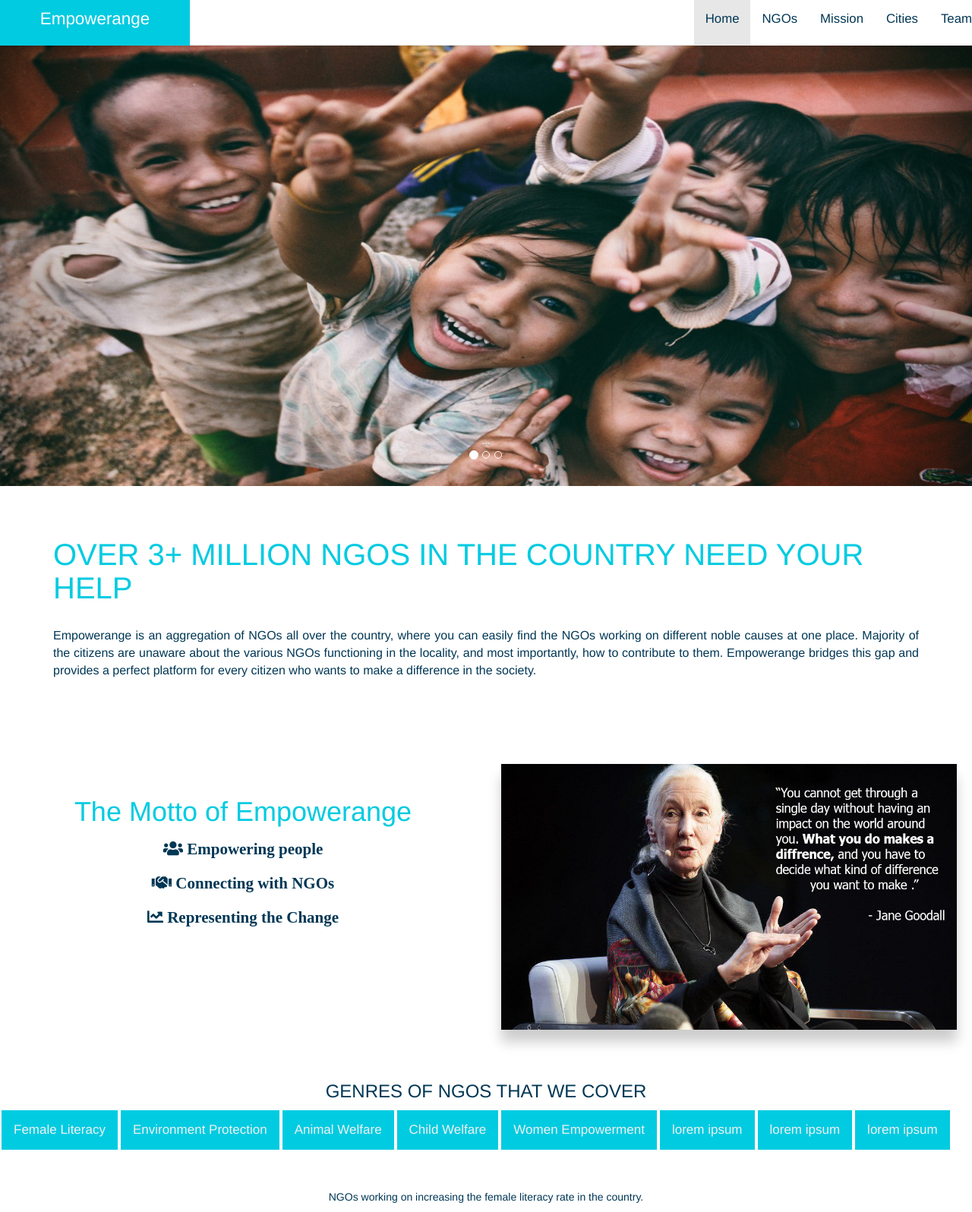
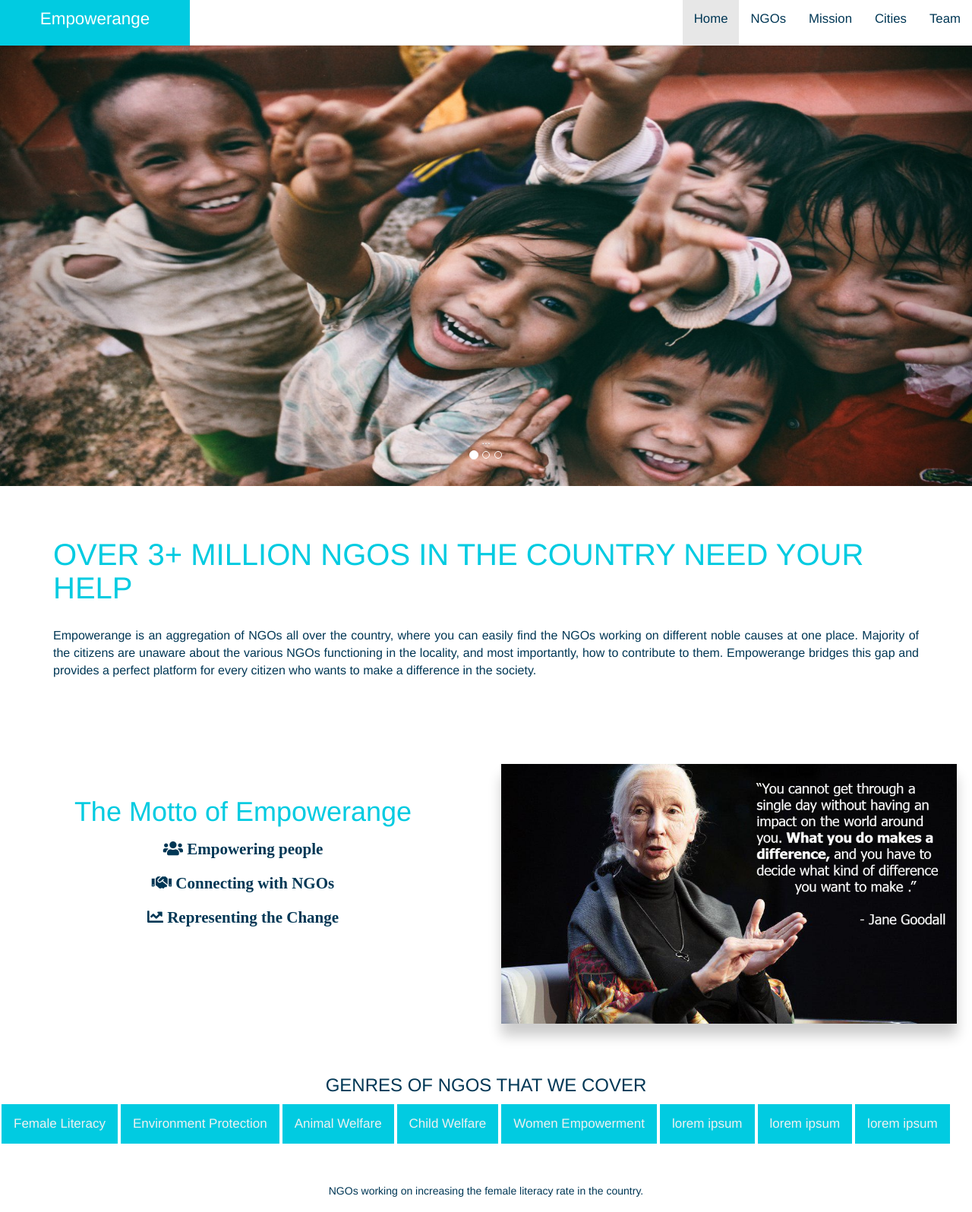
Before and after one commit to empowerange/empowerange.github.io, a PHP site: page /index/index.html in a window 1280 px wide. Shown: the top 1596 px of the page at 76% size. Run offline with PHP 8.4, Linux system fonts and the light colour scheme; some libraries are stand-ins or nearby versions; some web fonts are replaced.

Commit message:
jane goodall quote fixed,navbar fixed,

```diff
--- a/blog/blog.html
+++ b/blog/blog.html
@@ -46,7 +46,9 @@
                             <li><a href="../ngo/ngo.html" >NGOs </a></li>
                             <li><a href="../mission/mission.html">Mission </a></li>
                             <li><a href="../cities/cities.html">Cities </a></li>
-                            <li><a href="../team/team.html" style="padding-right:30px;">Team </a></li>
+                            <li><a href="../team/team.html">Team </a></li>
+                            <li > <a href=""></a></li>
+
 						</ul>
 					</div>
 				</div>
--- a/cities/cities.html
+++ b/cities/cities.html
@@ -45,7 +45,8 @@
                             <li><a href="../ngo/ngo.html" >NGOs </a></li>
                             <li><a href="../mission/mission.html">Mission </a></li>
                             <li class="active"><a href="../cities/cities.html">Cities </a></li>
-                            <li><a href="../team/team.html" style="padding-right:30px;">Team </a></li>
+                            <li><a href="../team/team.html">Team </a></li>
+                            <li > <a href=""></a></li>
                         </ul>
                     </div>
                 </div>
--- a/index/index.html
+++ b/index/index.html
@@ -40,12 +40,13 @@
 				<a href="#" class="navbar-brand brand text-center">Empowerange </a>
 			</div>
 			<div class="collapse navbar-collapse navbar-right " id="bs-nav-demo">
-				<ul class="nav navbar-nav text-center">
+        <ul class="nav navbar-nav text-center">
           <li class="active"><a href="../index/index.html" class="active"> Home</a></li>
           <li><a href="../ngo/ngo.html" >NGOs </a></li>
           <li><a href="../mission/mission.html">Mission </a></li>
           <li><a href="../cities/cities.html">Cities </a></li>
-          <li><a href="../team/team.html" style="padding-right:30px;">Team </a></li>
+          <li><a href="../team/team.html" >Team </a></li>
+          <li > <a href=""></a></li>
         </ul>
 			</div>
 		</div>
@@ -123,7 +124,7 @@
     </div>
     <div class="col-sm-6" >
         <div >
-            <img src="../img/jane.jpg"  class=" img-responsive imgProfile "  alt="">
+            <img src="../img/jane.jpg"  class="img img-responsive imgProfile "  alt="">
         </div>
     </div>
 </center>
--- a/index/style.css
+++ b/index/style.css
@@ -12,6 +12,11 @@
  .btn{
    padding: 10px 40px;
  }
+
+ .imgProfile{
+  max-height : 350px;
+  width: 600px;
+}
 
 
 /* tabs styles */
--- a/mission/mission.html
+++ b/mission/mission.html
@@ -46,7 +46,9 @@
           <li><a href="../ngo/ngo.html" >NGOs </a></li>
           <li  class="active"><a href="#">Mission </a></li>
           <li><a href="../cities/cities.html">Cities </a></li>
-          <li><a href="../team/team.html" style="padding-right:30px;">Team </a></li>
+					<li><a href="../team/team.html">Team </a></li>
+          <li > <a href=""></a></li>
+
       	</ul>
 			</div>
 		</div>
--- a/ngo/ngo.html
+++ b/ngo/ngo.html
@@ -45,7 +45,9 @@
 							<li class="active"><a href="#" >NGOs </a></li>
 							<li><a href="../mission/mission.html">Mission </a></li>
 							<li><a href="../cities/cities.html">Cities </a></li>
-							<li><a href="../team/team.html" style="padding-right:20px;">Team </a></li>
+							<li><a href="../team/team.html" >Team </a></li>
+							<li > <a href=""></a></li>
+
 						</ul>
 					</div>
 				</div>
--- a/style.css
+++ b/style.css
@@ -59,10 +59,7 @@ nav li  :hover{
     border-bottom: 3px solid #01CBE1;
     transition: transform .6s;
 }
-.imgProfile{
-    height : 350px;
-    width: 600px;
-}
+
 nav a{
     height: 60px !important;
     width: 100%;
--- a/team/team.html
+++ b/team/team.html
@@ -46,7 +46,9 @@
 							<li><a href="../ngo/ngo.html" >NGOs </a></li>
 							<li><a href="../mission/mission.html">Mission </a></li>
 							<li><a href="../cities/cities.html">Cities </a></li>
-							<li class="active"><a href="../team/team.html" style="padding-right:30px;">Team </a></li>
+							<li><a href="../team/team.html">Team </a></li>
+							<li > <a href=""></a></li>
+
 						</ul>
 					</div>
 				</div>
```
Also changed, not shown: img/jane.jpg.
